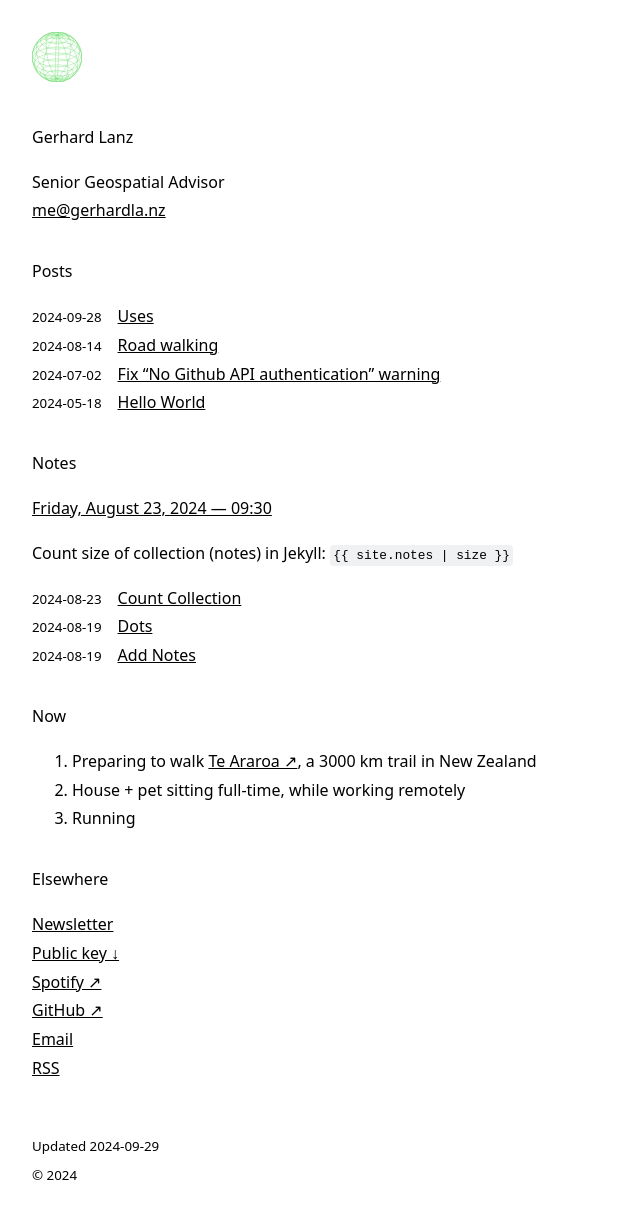
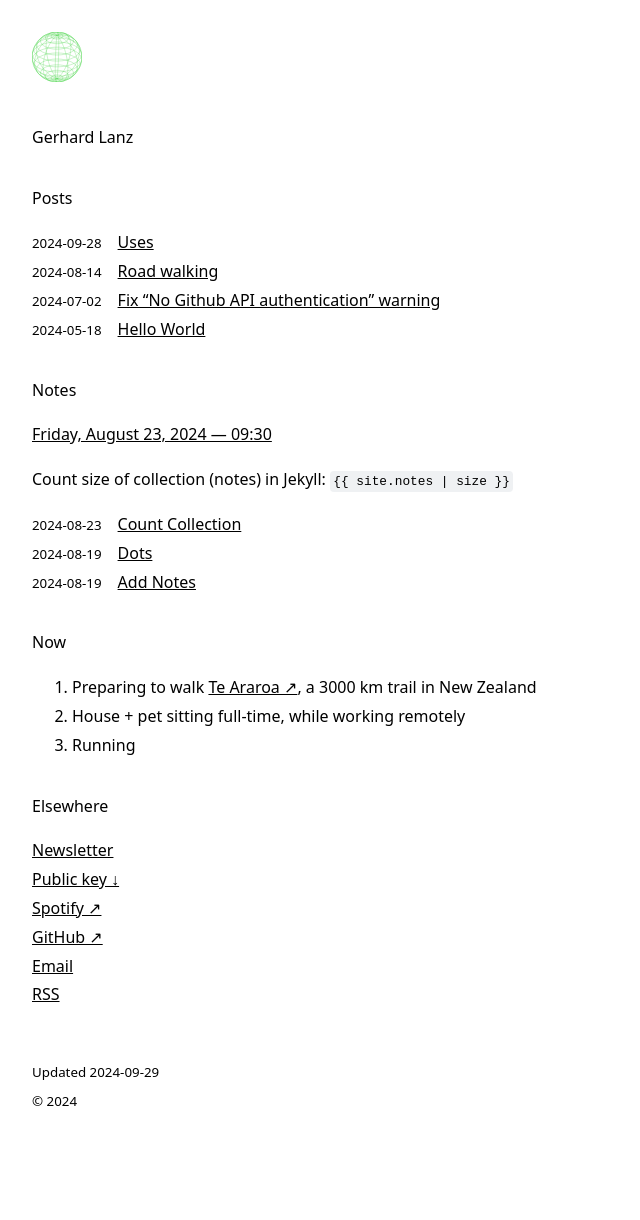
Before and after one commit to gerhardlanz/gerhardla.nz, a Jekyll site: the page built from index.html, in a window 1280 px wide. Shown: the whole page, without its empty margins (0-640 px from the left). Built offline with Jekyll 4.4.1, drawn with Linux system fonts in a browser that asks for light colours; after the commit the page ends 1147 px from its top, so only the background shows below that.

Commit message:
fix: remove unnecessary contact information from index.html

```diff
--- a/index.html
+++ b/index.html
@@ -2,11 +2,6 @@
 layout: default
 permalink: /
 ---
-
-<p>
-    Senior Geospatial Advisor <br>
-    <a href="mailto:me@gerhardla.nz">me@gerhardla.nz</a>
-</p>
 
 <h2>Posts</h2>
 
```
